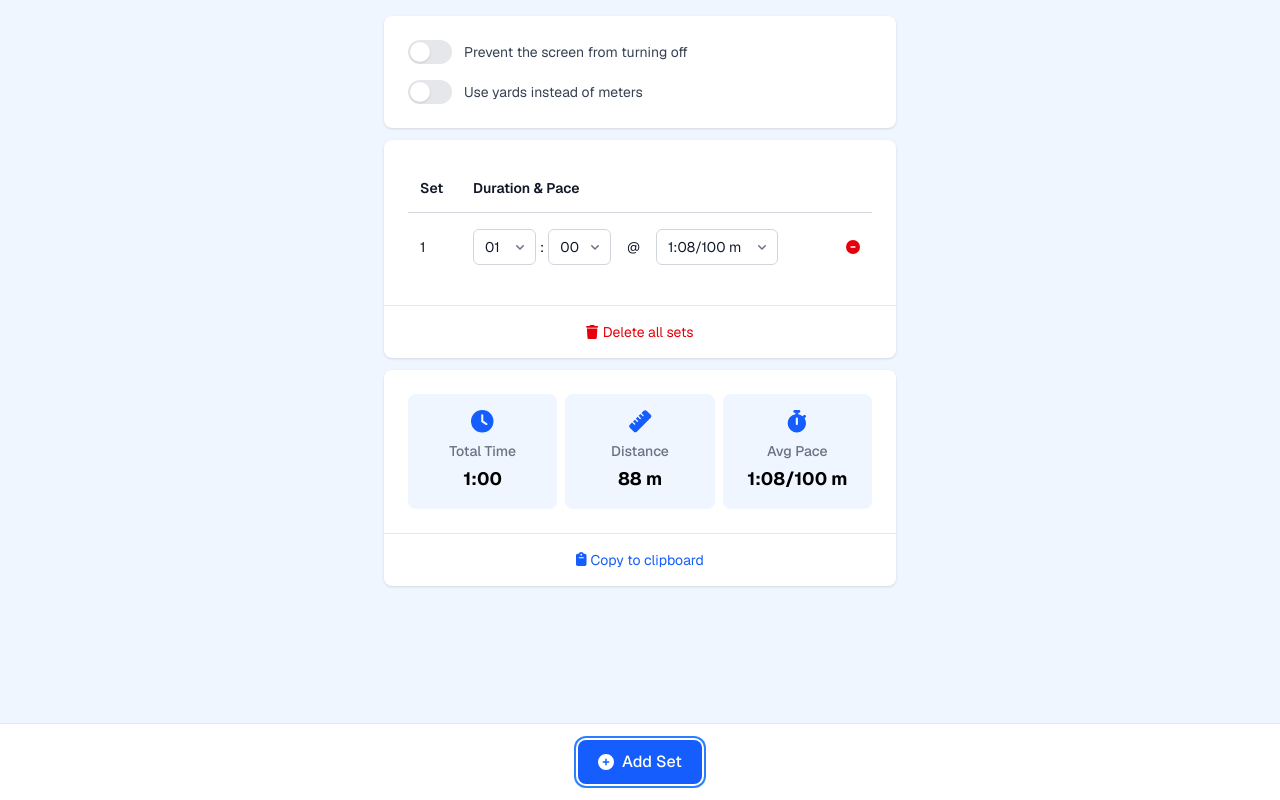
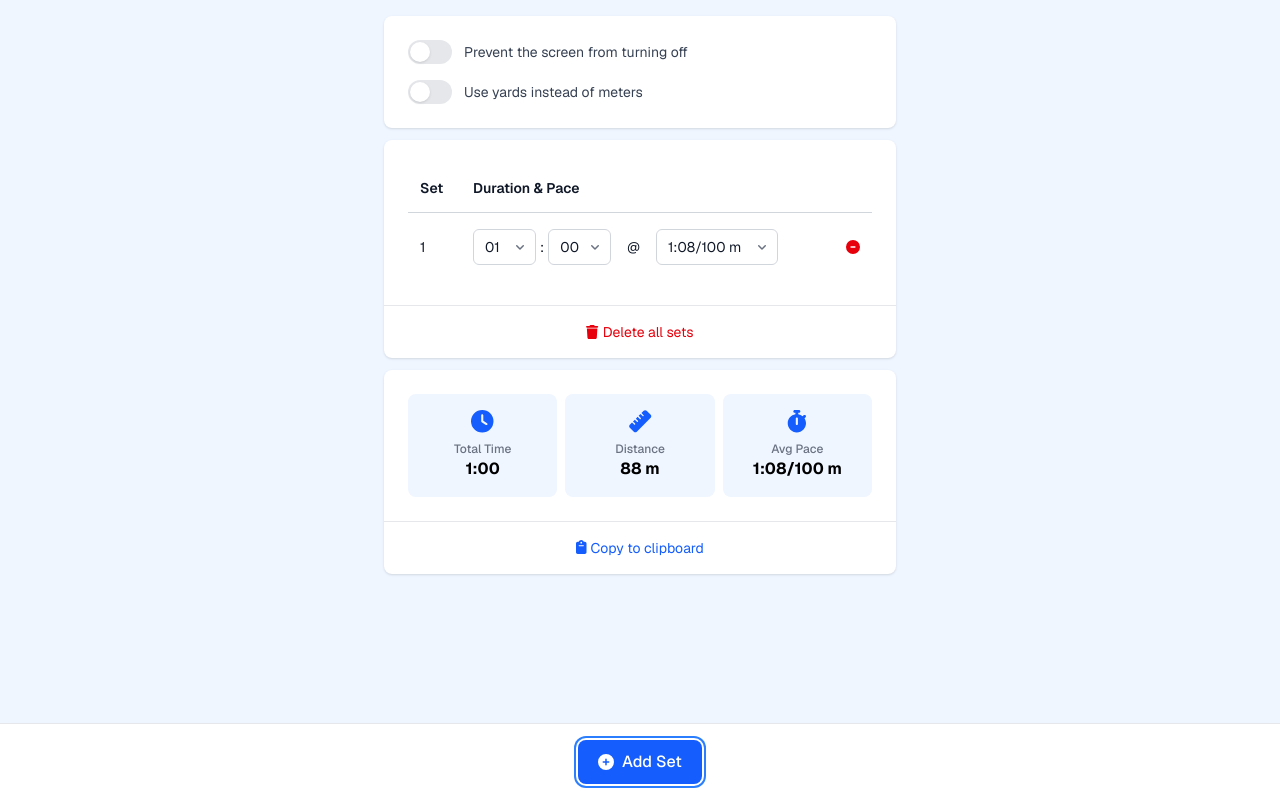
Before and after one commit to gesteves/swimsetter, a Next.js app: page / in a window 1280 px wide. Both pictures are taken after a click on the button "Add Set". Built offline with nearby package versions, Linux system fonts and the light colour scheme.

Commit message:
Tweak stats

```diff
--- a/app/components/Stat.jsx
+++ b/app/components/Stat.jsx
@@ -4,8 +4,8 @@ export default function Stat({ icon, label, value }) {
   return (
     <div className="flex-1 flex flex-col items-center justify-center bg-blue-50 rounded-lg py-4">
       <FontAwesomeIcon icon={icon} className="text-blue-600 mb-2" size="lg" />
-      <div className="text-gray-500 text-sm font-medium">{label}</div>
-      <div className="text-black text-xl sm:text-lg font-bold mt-1">{value}</div>
+      <div className="text-gray-500 text-xs font-medium">{label}</div>
+      <div className="text-black text-sm sm:text-base font-bold">{value}</div>
     </div>
   );
 }
--- a/app/components/WorkoutStats.jsx
+++ b/app/components/WorkoutStats.jsx
@@ -26,7 +26,7 @@ export default function WorkoutStats({ stats, onCopy, useYards }) {
         </button>
       }
     >
-      <div className="flex flex-col sm:flex-row justify-between items-stretch gap-2">
+      <div className="flex flex-row justify-between items-stretch gap-1 sm:gap-2">
         <Stat
           icon={faClock}
           label="Total Time"
```
